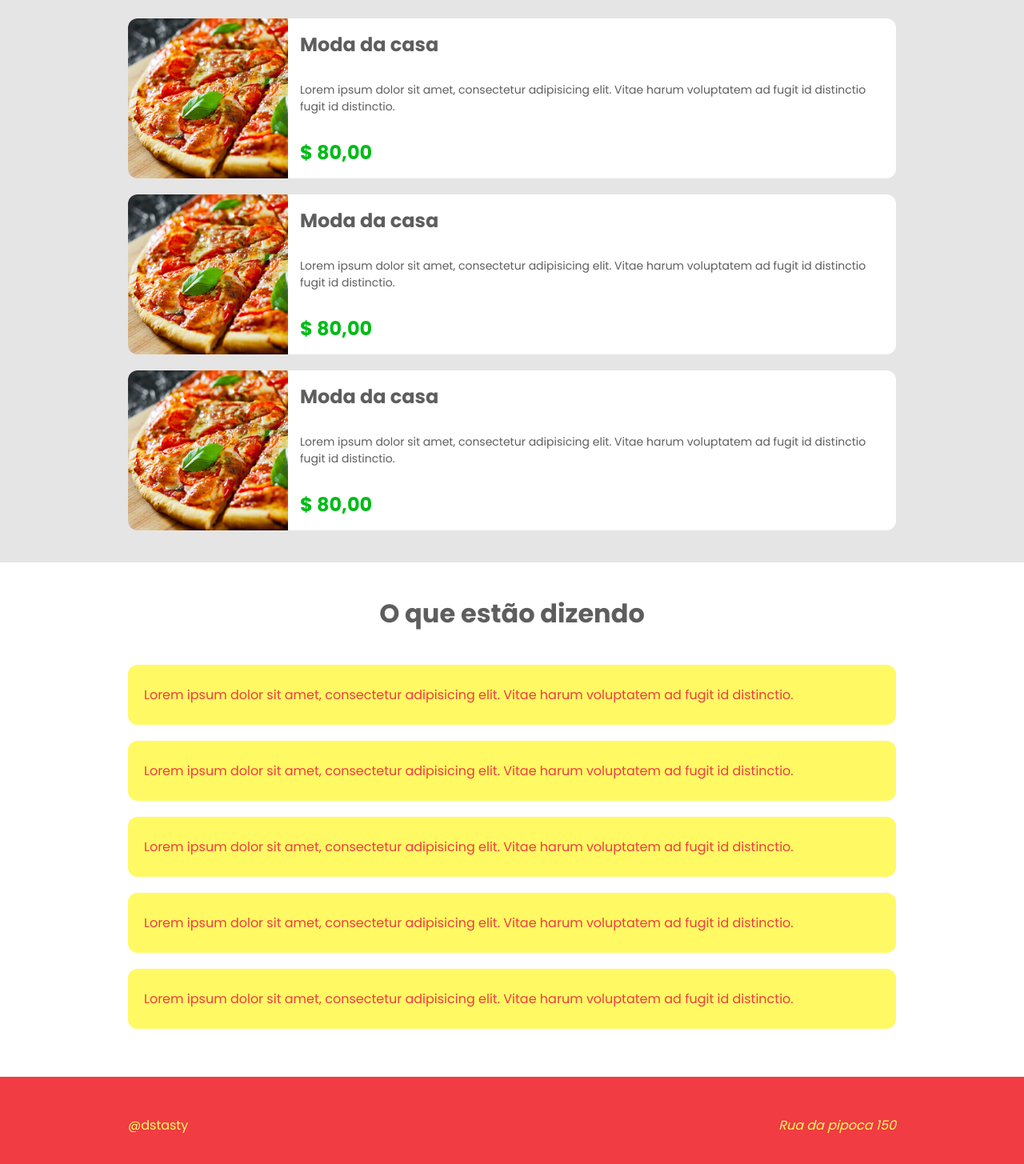
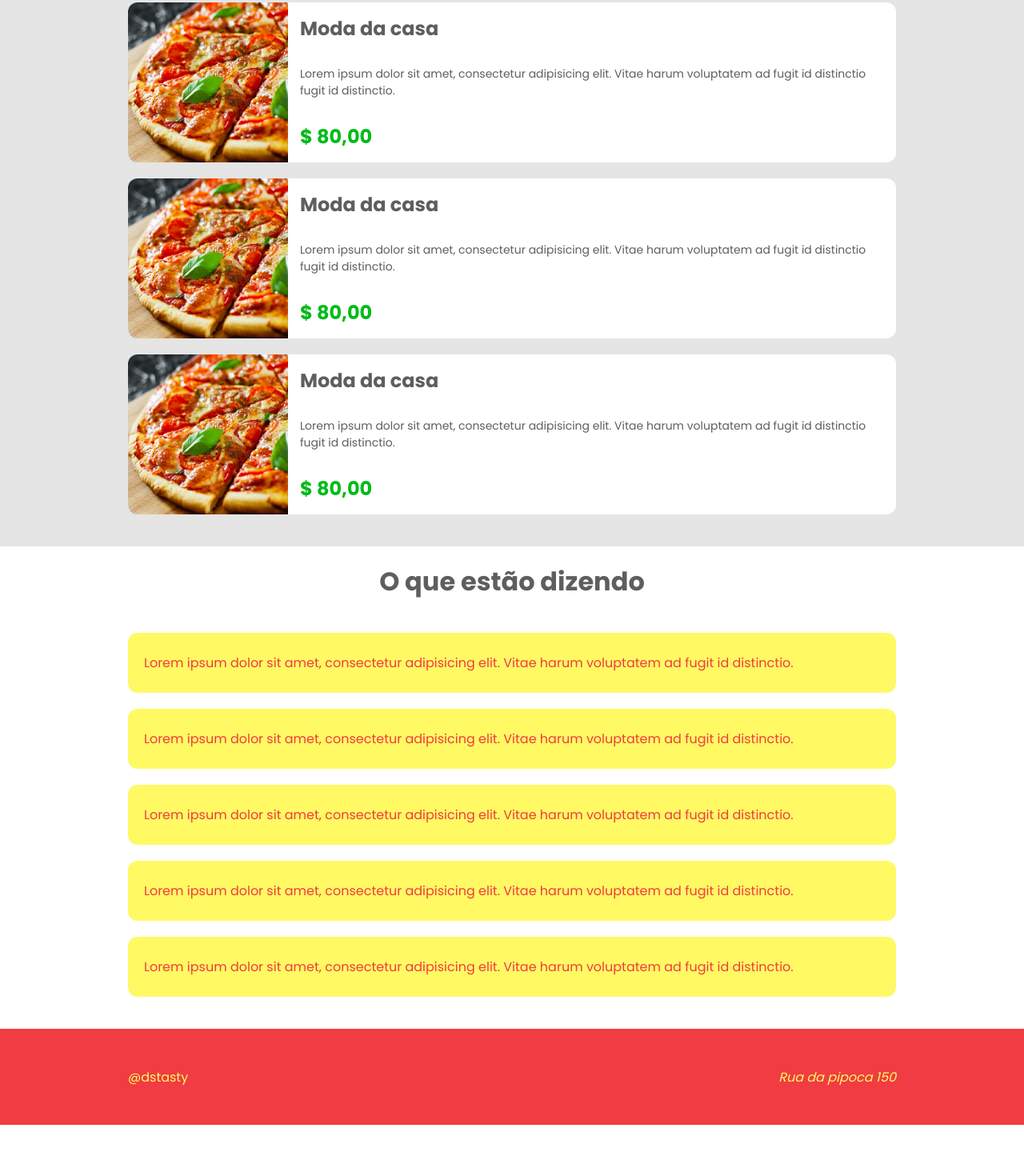
Before and after one commit to Janderson1323/projetoDsTasty2, a plain HTML site: page index.html in a window 1280 px wide. Shown: the part 107-1562 px from the top of the page at 80% size. After the commit the page ends 1513 px from the top, so only its background shows below. Drawn offline with Linux system fonts and the light colour scheme.

Commit message:
projeto pronto

```diff
--- a/css/styles.css
+++ b/css/styles.css
@@ -29,7 +29,7 @@ header {
     height: 70px;
     display: flex;
     align-items: center;
-
+    padding: 0 15px;
 }
 
 
@@ -40,6 +40,8 @@ nav h1 {
 
 }
 
+
+
 .container {
     width: 100%;
     max-width: 960px;
@@ -47,9 +49,9 @@ nav h1 {
 }
 
 #pizzas {
-    padding: 20px 0px;
+    padding: 20px 15px;
     background-color: var(--bg-lght-gray);
-    padding-top: 40px;
+
 }
 
 .pizza-card {
@@ -90,7 +92,7 @@ nav h1 {
 
 #comments {
 
-    padding: 40px 0;
+    padding: 20px 15px;
 
 }
 
@@ -116,6 +118,7 @@ footer {
     color: var(--color-yellow);
     display: flex;
     align-items: center;
+    padding: 0px 15px;
 
 }
 
```
